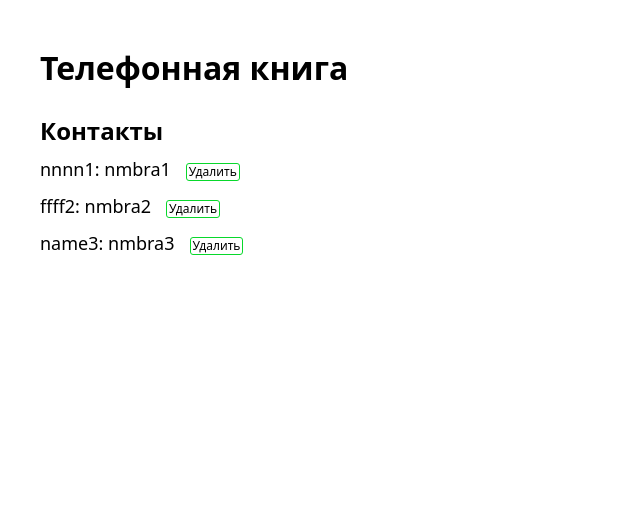
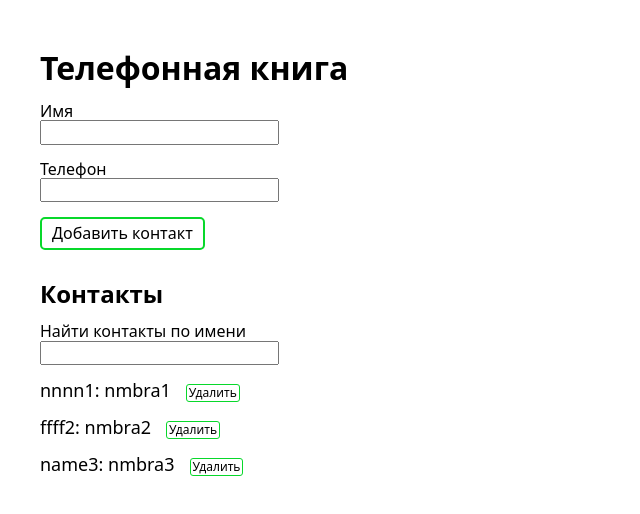
Before and after one commit to lex-od/goit-react-hw-06-phonebook, a React (Create React App) app: page / in a window 1280 px wide. Shown: the top 514 px of the page, without its empty margins (0-640 px from the left). Built offline with nearby package versions, Linux system fonts and the light colour scheme.

Commit message:
Adds ContactForm, Filter refact

```diff
--- a/src/App.jsx
+++ b/src/App.jsx
@@ -1,21 +1,19 @@
 import { Component } from 'react';
 import css from './styles/App.module.scss';
 
-// import ContactForm from './components/ContactForm';
-// import Filter from './components/Filter';
+import ContactForm from './components/ContactForm';
+import Filter from './components/Filter';
 import ContactList from './components/ContactList';
 
 class App extends Component {
     render() {
-        // const { filter } = this.state;
-
         return (
             <div className="container">
                 <h1 className={css.telBookTitle}>Телефонная книга</h1>
-                {/* <ContactForm onSubmit={this.addContact} /> */}
+                <ContactForm />
 
                 <h2 className={css.contactsTitle}>Контакты</h2>
-                {/* <Filter value={filter} onChange={this.changeFilter} /> */}
+                <Filter />
                 <ContactList />
             </div>
         );
--- a/src/components/ContactForm/ContactForm.jsx
+++ b/src/components/ContactForm/ContactForm.jsx
@@ -1,14 +1,19 @@
 import { Component } from 'react';
+import { connect } from 'react-redux';
 import PropTypes from 'prop-types';
 import css from './ContactForm.module.scss';
 import config from '../../json/ContactFormConfig.json';
+import phonebookActions from '../../redux/phonebook/phonebook-actions';
 
 class ContactForm extends Component {
     static propTypes = {
-        onSubmit: PropTypes.func.isRequired,
+        dispSubmit: PropTypes.func.isRequired,
     };
 
-    state = { name: '', number: '' };
+    state = {
+        name: '',
+        number: '',
+    };
 
     handleChange = e => {
         const { name, value } = e.target;
@@ -18,7 +23,7 @@ class ContactForm extends Component {
     handleSubmit = e => {
         e.preventDefault();
 
-        this.props.onSubmit(this.state);
+        this.props.dispSubmit(this.state);
 
         this.setState({ name: '', number: '' });
     };
@@ -58,4 +63,8 @@ class ContactForm extends Component {
     }
 }
 
-export default ContactForm;
+const mapDispatchToProps = dispatch => ({
+    dispSubmit: contact => dispatch(phonebookActions.addContact(contact)),
+});
+
+export default connect(null, mapDispatchToProps)(ContactForm);
--- a/src/components/ContactItem/ContactItem.jsx
+++ b/src/components/ContactItem/ContactItem.jsx
@@ -23,6 +23,7 @@ ContactItem.propTypes = {
     id: PropTypes.string.isRequired,
     name: PropTypes.string.isRequired,
     number: PropTypes.string.isRequired,
+    dispBtnClick: PropTypes.func.isRequired,
 };
 
 const mapDispatchToProps = dispatch => ({
--- a/src/components/Filter/Filter.jsx
+++ b/src/components/Filter/Filter.jsx
@@ -1,7 +1,9 @@
 import PropTypes from 'prop-types';
+import { connect } from 'react-redux';
 import css from './Filter.module.scss';
+import phonebookActions from '../../redux/phonebook/phonebook-actions';
 
-const Filter = ({ value, onChange }) => (
+const Filter = ({ value, dispChange }) => (
     <label>
         Найти контакты по имени
         <input
@@ -9,14 +11,22 @@ const Filter = ({ value, onChange }) => (
             type="text"
             name="filter"
             value={value}
-            onChange={onChange}
+            onChange={e => dispChange(e.target.value)}
         />
     </label>
 );
 
 Filter.propTypes = {
     value: PropTypes.string.isRequired,
-    onChange: PropTypes.func.isRequired,
+    dispChange: PropTypes.func.isRequired,
 };
 
-export default Filter;
+const mapStateToProps = state => ({
+    value: state.contacts.filter,
+});
+
+const mapDispatchToProps = dispatch => ({
+    dispChange: value => dispatch(phonebookActions.changeFilter(value)),
+});
+
+export default connect(mapStateToProps, mapDispatchToProps)(Filter);
--- a/src/redux/phonebook/phonebook-actions.js
+++ b/src/redux/phonebook/phonebook-actions.js
@@ -1,8 +1,9 @@
 import actionTypes from './phonebook-types';
+import { v4 as uuid } from 'uuid';
 
 const addContact = contact => ({
     type: actionTypes.ADD_CONTACT,
-    payload: contact,
+    payload: { id: uuid(), ...contact },
 });
 
 const deleteContact = id => ({
```
